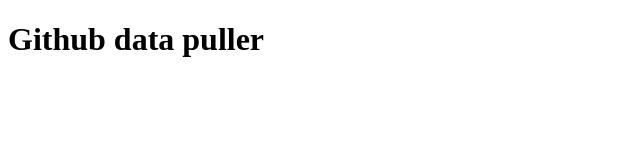
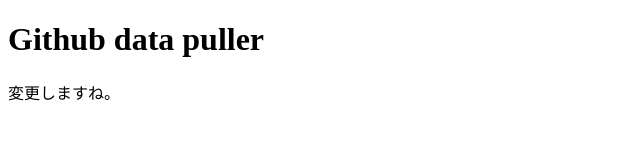
Before and after one commit to Takaya-Yamazato/Github-data-puller, a plain HTML site: page index.html in a window 1280 px wide. Shown: the whole page, without its empty margins (0-640 px from the left). Drawn offline with Linux system fonts and the light colour scheme.

Commit message:
Update index.html

```diff
--- a/index.html
+++ b/index.html
@@ -7,6 +7,6 @@
 
 <body>
     <h1>Github data puller</h1>
-
+    変更しますね。
 </body>
 </html>
```
